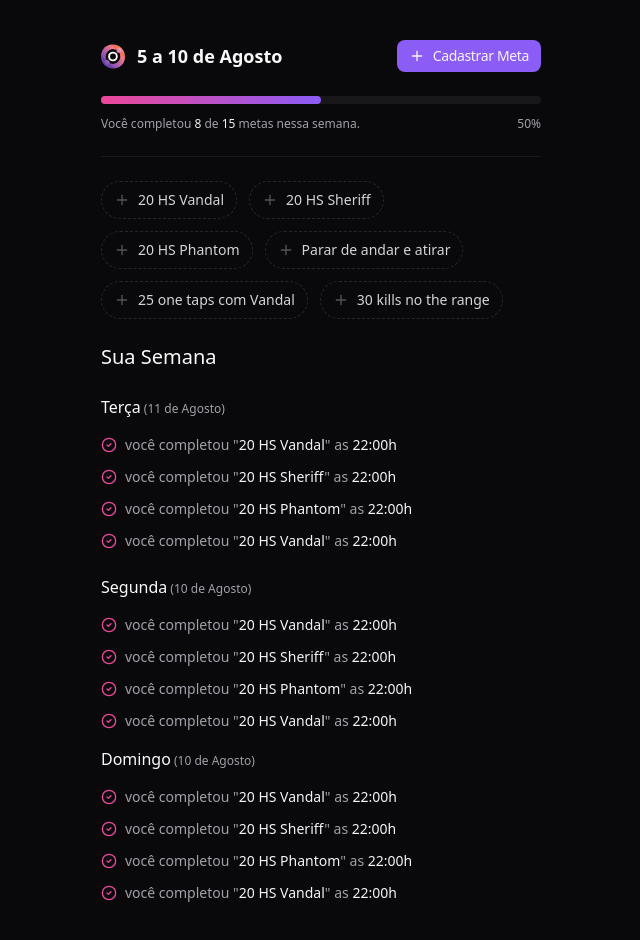
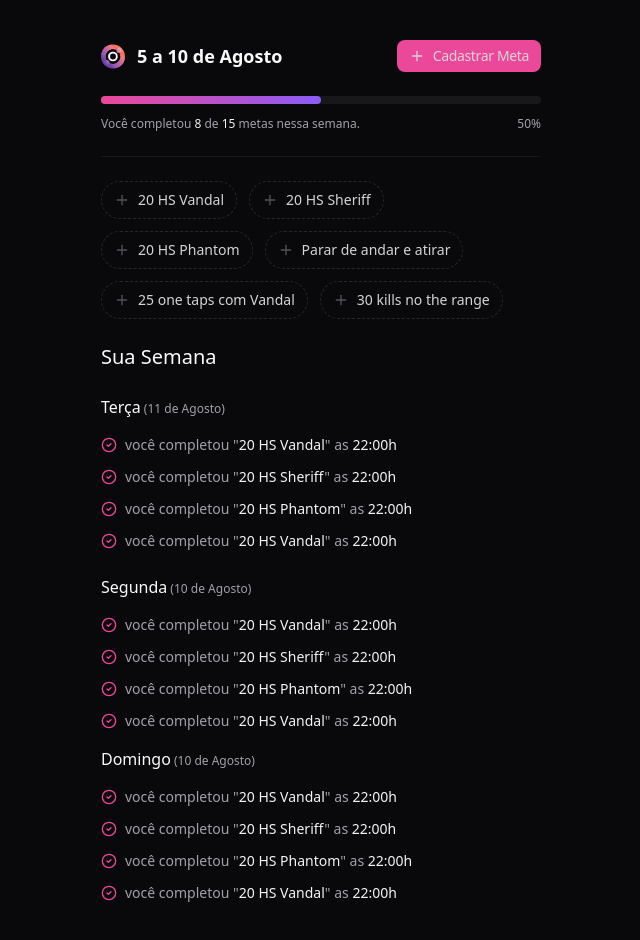
Before and after one commit to mazzaro1/Todo-training-fps, a React (Vite) app in the folder web/: page / in a window 1280 px wide. Shown: the top 940 px of the page, without its empty margins (319-959 px from the left). Built offline with nearby package versions, Linux system fonts and the light colour scheme.

Commit message:
alterando cores da ui

```diff
--- a/web/src/components/ui/button.tsx
+++ b/web/src/components/ui/button.tsx
@@ -6,8 +6,7 @@ const button = tv({
 
   variants: {
     variant: {
-      primary:
-        'bg-violet-500 text-violet-50 hover:bg-violet-600 ring-violet-500',
+      primary: 'bg-pink-500 text-zinc-300 hover:bg-violet-600 ring-violet-500',
       secondary: 'bg-zinc-900 text-zinc-400 hover:bg-zinc-800 ring-zinc-900',
     },
 
```
